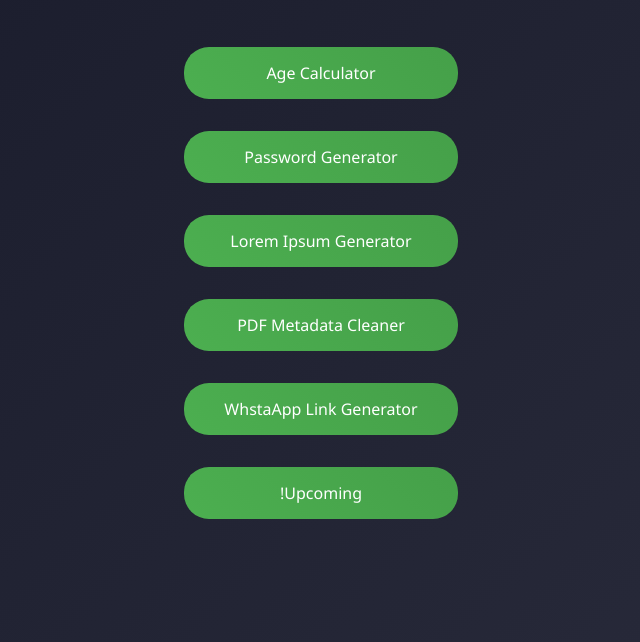
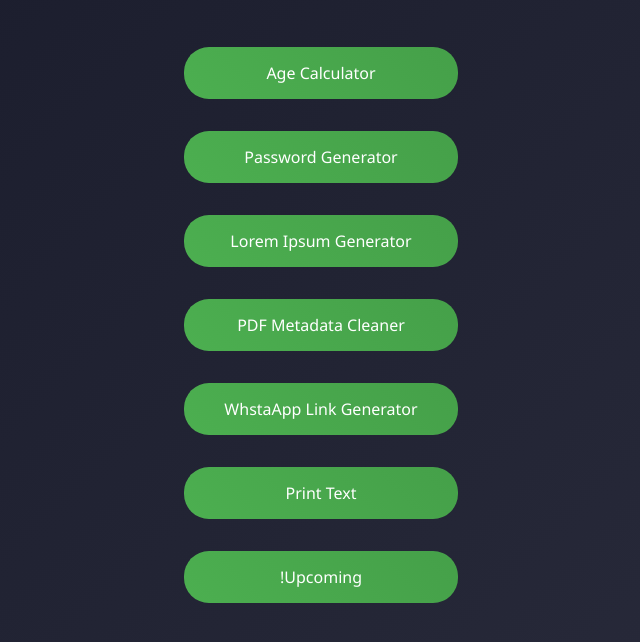
Before and after one commit to SayfullahSayeb/widget, a plain HTML site: page index.html in a window 1280 px wide. Shown: the whole page, without its empty margins (319-959 px from the left). Drawn offline with Linux system fonts and the light colour scheme.

Commit message:
Update index.html

```diff
--- a/index.html
+++ b/index.html
@@ -74,6 +74,7 @@
             <a href="https://sayfullahsayeb.github.io/widget/Lorem_Ipsum_Generator/" class="tool-button" target="_blank">Lorem Ipsum Generator</a>
             <a href="https://sayfullahsayeb.github.io/widget/pdf_metadata_cleaner/" class="tool-button" target="_blank">PDF Metadata Cleaner</a>
             <a href="https://sayfullahsayeb.github.io/widget/wp-link-gen/" class="tool-button" target="_blank">WhstaApp Link Generator</a>
+            <a href="https://sayfullahsayeb.github.io/widget/print/" class="tool-button" target="_blank">Print Text</a>
             <a href="#" class="tool-button" target="_blank">!Upcoming</a>
         </div>
     </div>
```
